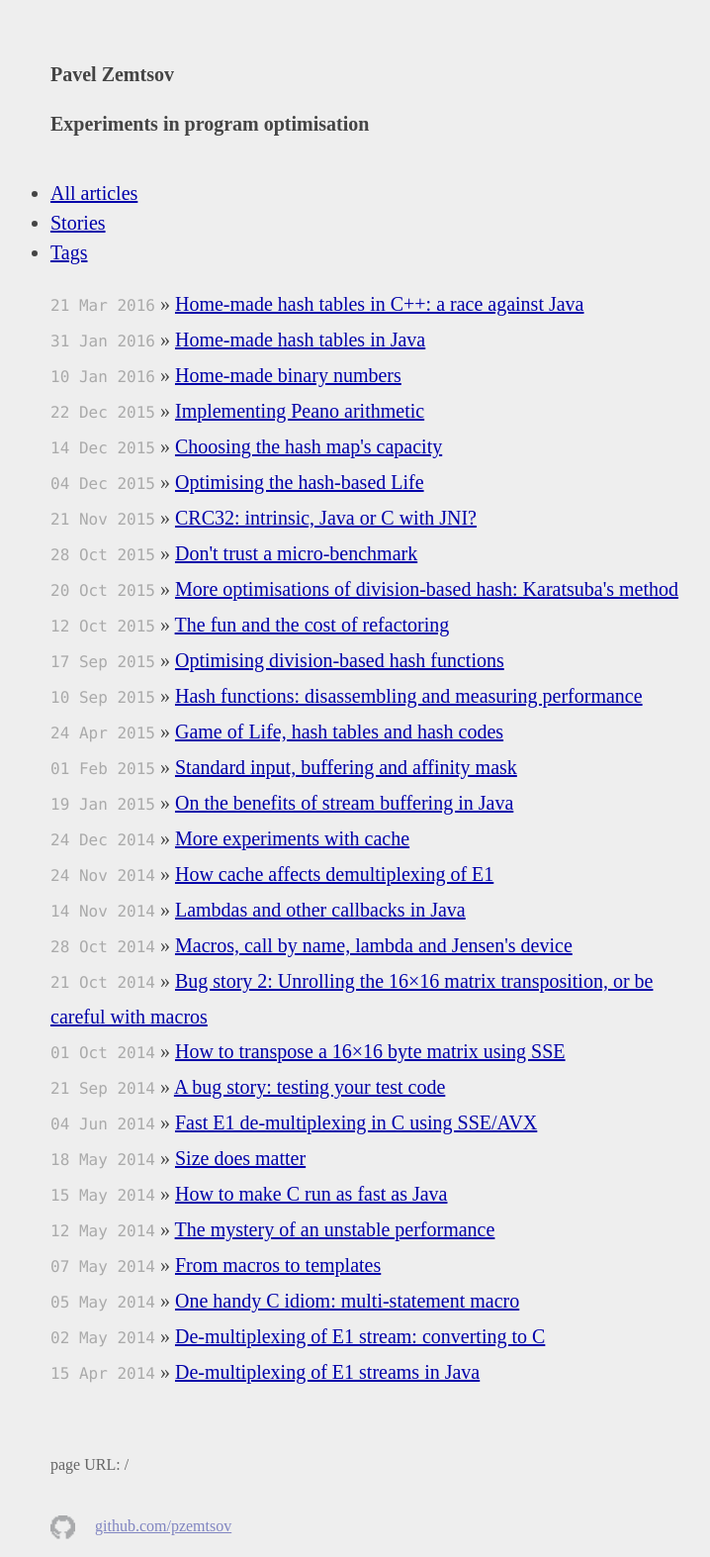
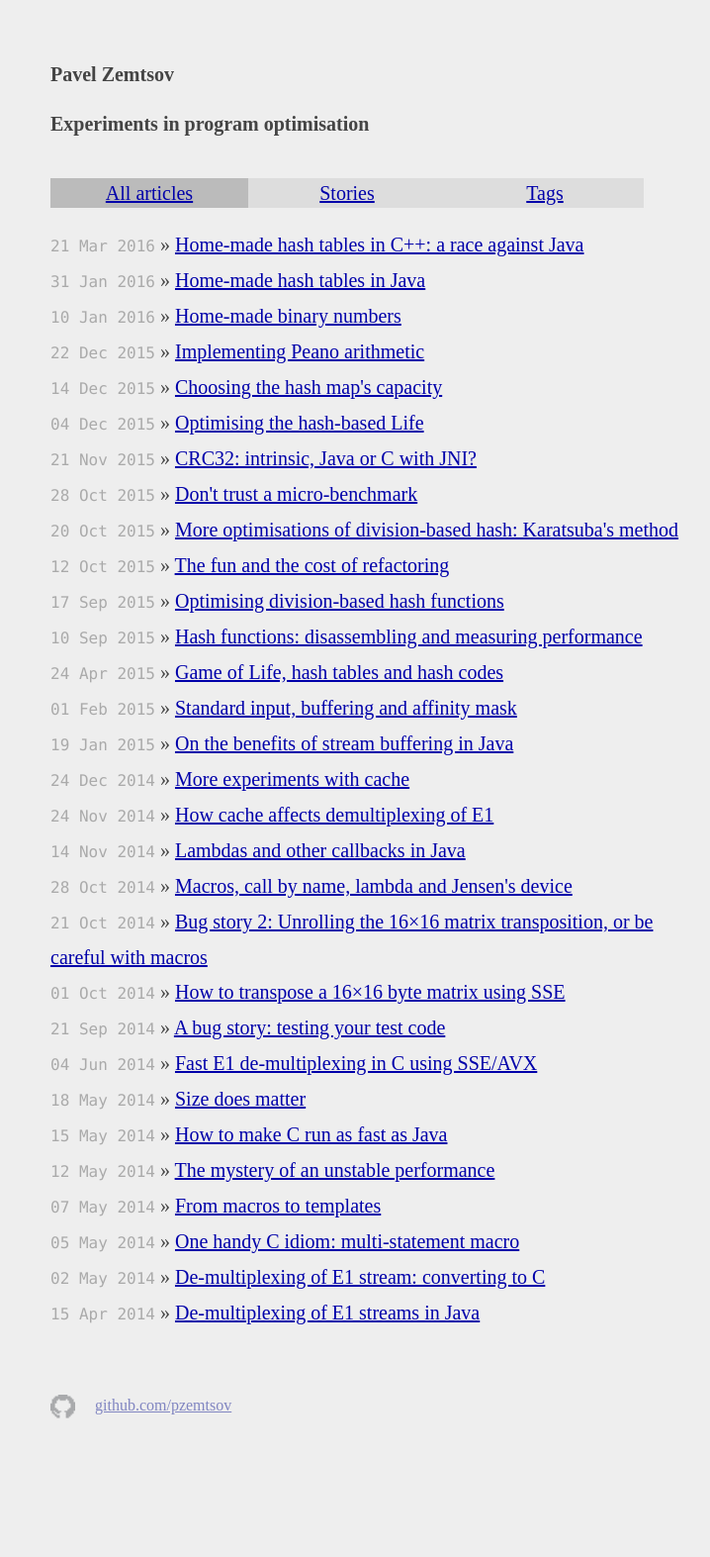
Before and after one commit to pzemtsov/pzemtsov.github.io, a Jekyll site: the page built from index.html, in a window 1280 px wide. Shown: the whole page at 99% size, without its empty margins (259-977 px from the left). Built offline with Jekyll 4.4.1, drawn with Linux system fonts in a browser that asks for light colours; nearby versions of some CDN libraries; Markdown is read by kramdown in place of the engine named in the settings; after the commit the page ends 1451 px from its top, so only the background shows below that.

Commit message:
page url fixed

```diff
--- a/_layouts/default.html
+++ b/_layouts/default.html
@@ -25,7 +25,7 @@
       }
     </script>
 
-    {% if page.url == "/index.html" %}
+    {% if page.url == "/index.html" or page.url == "/" %}
     <style>
       ul.hmenu {
           display: none;
@@ -138,10 +138,6 @@
            {{ content }}
 
           <div class="footer">
-<p>
-page URL: {{ page.url }}
-</p>
-
             <div class="contact">
               <p>
                 <img src="/images/github.png" width="25" height="25" style="vertical-align: middle;padding-right:1em;">
```
